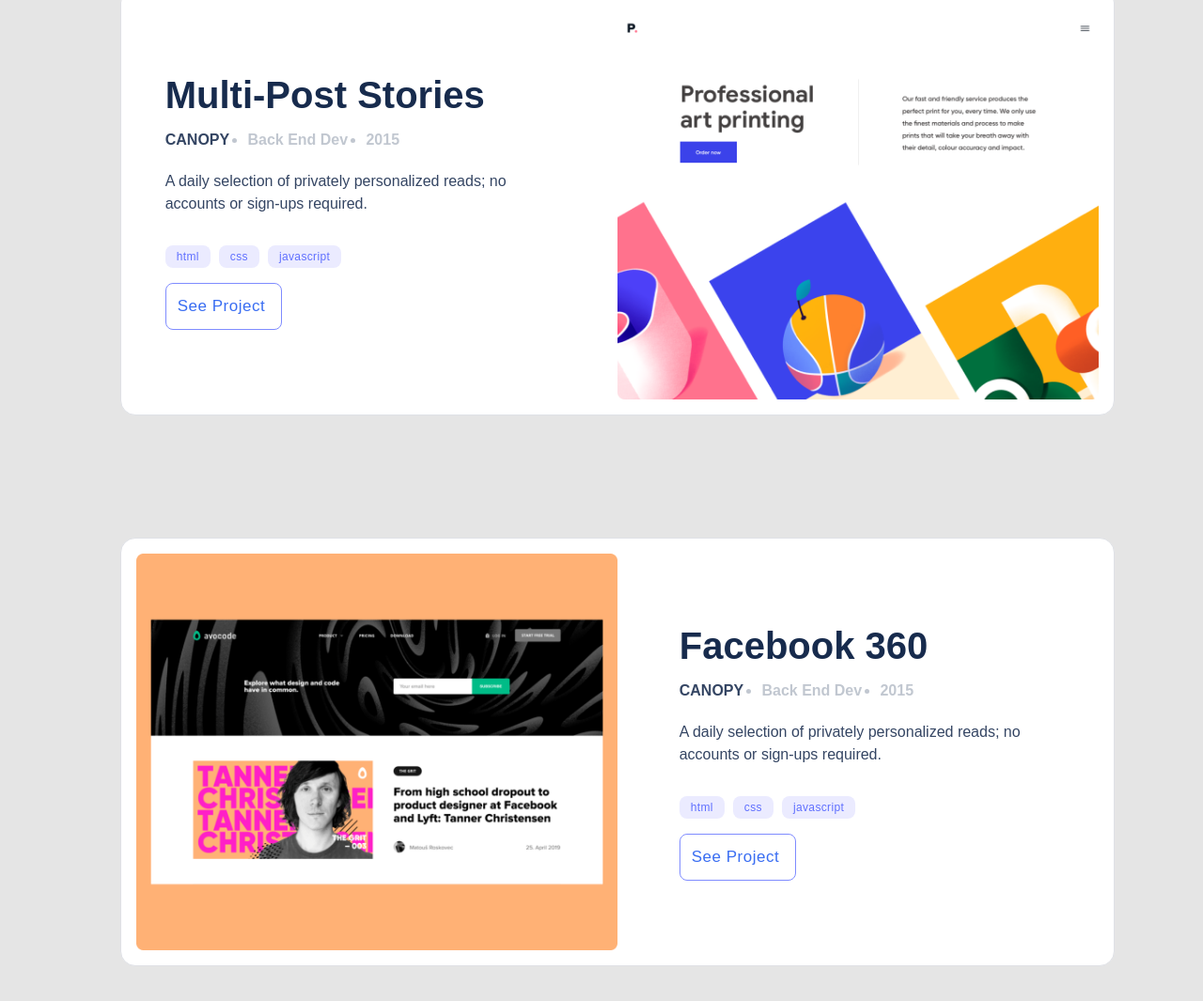
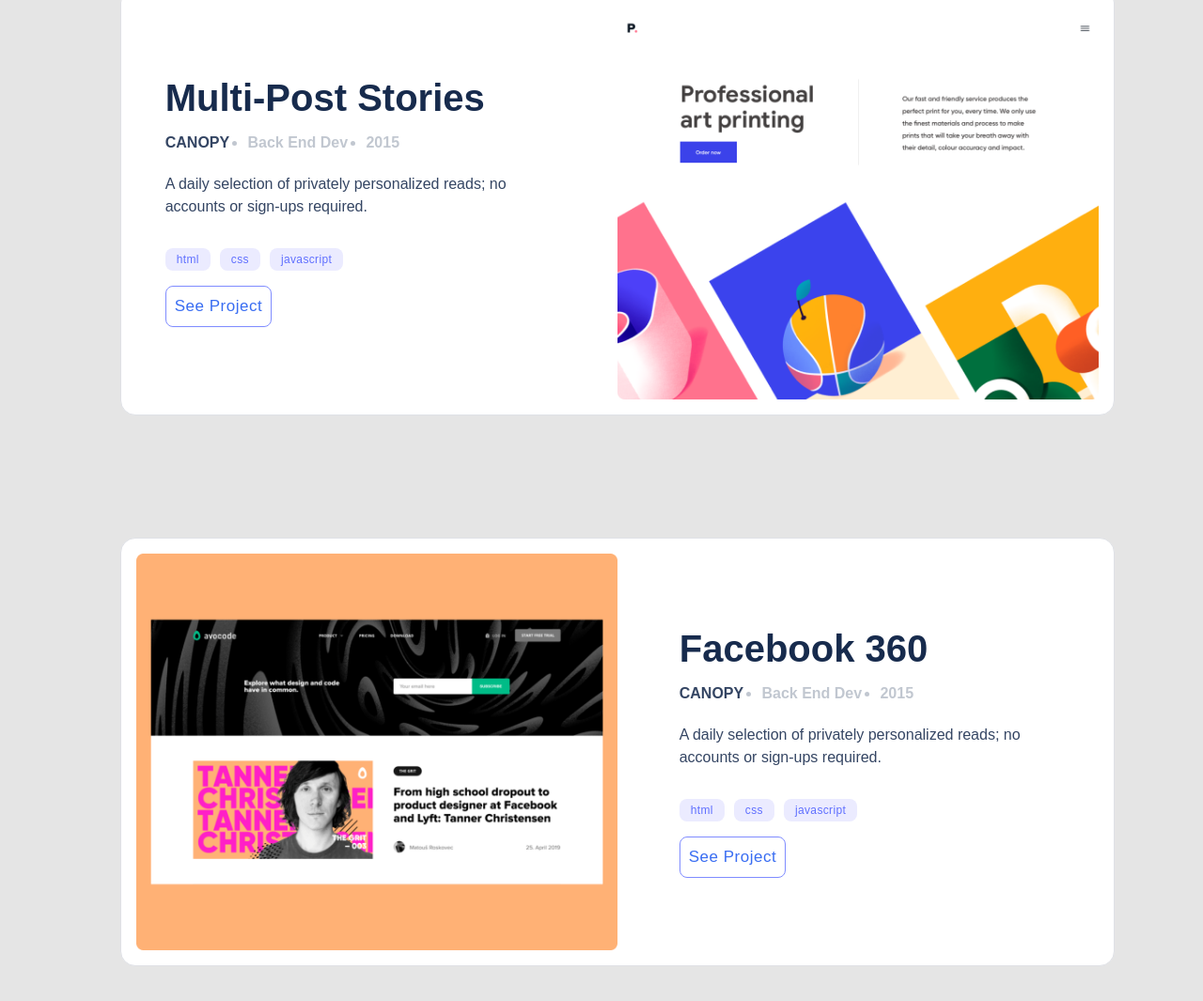
Before and after one commit to abdallahmalima/Portfolio, a website: page index.html in a window 1280 px wide. Shown: the part 1645-2710 px from the top of the page at 94% size. Drawn offline with Linux system fonts and the light colour scheme.

Commit message:
fix style closer to figma design

```diff
--- a/index.html
+++ b/index.html
@@ -85,7 +85,7 @@
             <li>css</li>
             <li>javascript</li>
          </ul>
-         <button  class="p-btn">See Project</button>
+         <button  class="p-btn"><span>See Project</span></button>
         </div>
       </div>
       <div class="card rv">
@@ -243,15 +243,15 @@
         </p>
         <form class="contact-form" action="https://formspree.io/f/mknerakr" method="post">
             <input
-                   class="input txt-input"
+                   class="input input-p"
                    type="text"
                    name="name"
                    maxlength="30"
                    placeholder="Enter your name here"
                     required>
-            <input class="input txt-input" type="email" name="email" placeholder="Enter your email here"  required>
-            <textarea  maxlength="500" class="input"  name="message"  placeholder="Enter your message here" cols="10" rows="7" required></textarea>
-            <button class="p-btn ">Get it Touch</button>
+            <input class="input input-p" type="email" name="email" placeholder="Enter your email here"  required>
+            <textarea class="input input-p" maxlength="500"  name="message"  placeholder="Enter your message here" cols="10" rows="7" required></textarea>
+            <button class="p-btn">Get it Touch</button>
   </form>
 
     </section>
--- a/style.css
+++ b/style.css
@@ -55,6 +55,10 @@ nav {
   margin-bottom: 7px;
 }
 
+.input-p {
+  padding-block: 11px;
+}
+
 .sub-title {
   font-weight: 400;
   font-size: 20px;
@@ -66,8 +70,8 @@ nav {
 
 .social-links {
   display: flex;
-  width: 50%;
-  justify-content: space-between;
+  gap: 17px;
+  justify-content: flex-start;
   padding-left: 0%;
 }
 
@@ -159,15 +163,14 @@ span {
 
 .languages {
   display: flex;
-  justify-content: space-between;
+  justify-content: flex-start;
   gap: 10px;
 }
 
 .p-btn {
-  width: 40%;
-  padding-left: 12px;
-  padding-top: 12px;
-  padding-bottom: 12px;
+  align-self: flex-start;
+  padding-inline: 9px;
+  padding-block: 9px;
   color: #396df2;
   letter-spacing: 0.03em;
   background: #fff;
@@ -254,11 +257,6 @@ nav h3 a {
   font-size: 17px;
   line-height: 20px;
   color: #172b4d;
-}
-
-.txt-input {
-  padding-top: 10px;
-  padding-bottom: 10px;
 }
 
 .contact-form {
@@ -380,14 +378,6 @@ nav h3 a {
     background-size: 95%;
   }
 
-  .social-links {
-    display: flex;
-    width: 20%;
-    justify-content: flex-start;
-    padding-left: 0%;
-    gap: 9px;
-  }
-
   .language-list li {
     padding-right: 23px;
   }
@@ -447,11 +437,11 @@ nav h3 a {
     margin-top: 1px;
   }
 
+  .contact-form button {
+    align-self: center;
+  }
+
   .p-btn {
-    width: 30%;
-    padding-left: 12px;
-    padding-top: 12px;
-    padding-bottom: 12px;
     color: #396df2;
     letter-spacing: 0.03em;
     background: #fff;
```
